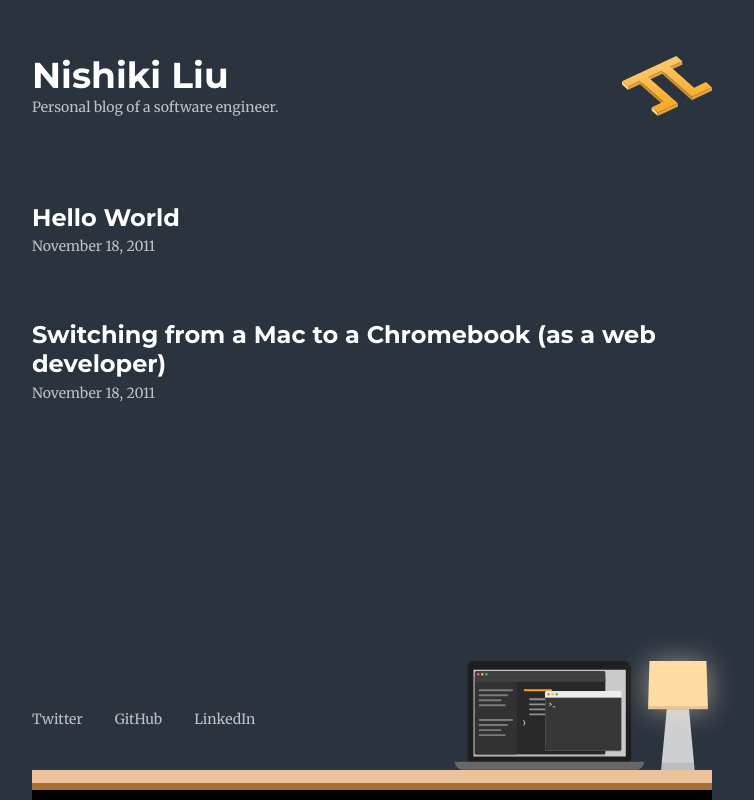
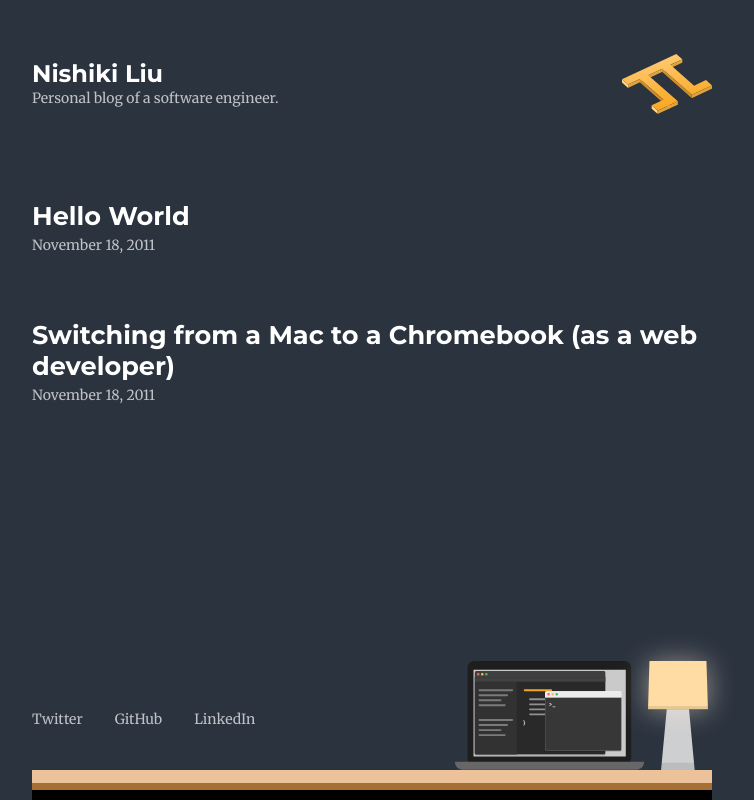
Before and after one commit to nshki/nshki.com, a Gatsby site: page / in a window 1280 px wide. Shown: the whole page, without its empty margins (268-1022 px from the left). Built offline with nearby package versions, Linux system fonts and the light colour scheme; Gatsby itself is replaced by a stand-in of ours.

Commit message:
Tweak styles for posts

```diff
--- a/src/components/Header/style.js
+++ b/src/components/Header/style.js
@@ -24,12 +24,11 @@ export const Container = styled.header`
 
 export const Title = styled.h1`
   margin: 0;
-  font-size: 2rem;
+  font-size: 1.5rem;
   line-height: 1.2;
 
   @media (min-width: 400px) {
     margin-top: 0;
-    font-size: 2.25rem;
   }
 
   a {
--- a/src/components/Post/index.js
+++ b/src/components/Post/index.js
@@ -1,19 +1,17 @@
 import React from 'react';
 import PropTypes from 'prop-types';
 import { Link } from 'gatsby';
-import { Info, Title, Misc, Content } from './style';
+import { Container, Title, Misc, Content } from './style';
 
 const Post = ({ title, date, content }) => (
-  <>
-    <Info>
-      <Title>
-        <Link to="/">{title}</Link>
-      </Title>
-      <Misc>{date}</Misc>
-    </Info>
+  <Container>
+    <Title large={!!content}>
+      <Link to="/">{title}</Link>
+    </Title>
+    <Misc>{date}</Misc>
 
     {content && <Content dangerouslySetInnerHTML={{ __html: content }} />}
-  </>
+  </Container>
 );
 
 Post.propTypes = {
--- a/src/components/Post/style.js
+++ b/src/components/Post/style.js
@@ -1,12 +1,12 @@
 import styled from 'styled-components';
 
-export const Info = styled.div`
+export const Container = styled.div`
   margin: 2rem 0;
 `;
 
 export const Title = styled.h2`
   margin: 0;
-  font-size: 1.5rem;
+  font-size: ${props => props.large ? '1.75rem' : '1.6rem'};
   line-height: 1.2;
 
   a {
@@ -19,4 +19,19 @@ export const Misc = styled.p`
   font-size: 0.875rem;
 `;
 
-export const Content = styled.div``;
+export const Content = styled.div`
+  line-height: 1.7;
+
+  p {
+    margin: 1.5em 0;
+
+    & + h1,
+    & + h2,
+    & + h3,
+    & + h4,
+    & + h5,
+    & + h6 {
+      margin-top: 3rem;
+    }
+  }
+`;
--- a/src/posts/mac-to-chromebook/index.md
+++ b/src/posts/mac-to-chromebook/index.md
@@ -60,14 +60,11 @@ Again, turns out there are several options, though in the end I found only one t
 
 I tested Cloud9 by using the free tier exclusively for a pull request on a volunteer project using a Rails & React.js stack. My main gripes with Cloud9 were:
 
-- _I had to implement a lot of workarounds in my development flow_
-  Servers wouldn’t run without specifying $C9_HOSTNAME everywhere, PostgreSQL databases on Cloud9 didn’t support unicode by default, and only ports 8080, 8081, and 8082 were open.
+- _I had to implement a lot of workarounds in my development flow_. Servers wouldn’t run without specifying $C9_HOSTNAME everywhere, PostgreSQL databases on Cloud9 didn’t support unicode by default, and only ports 8080, 8081, and 8082 were open.
 
-- _It’s not very customizable_
-It ships with a classic and flat theme, but both pale in comparison to modern editors like Visual Studio Code or Atom.
+- _It’s not very customizable_. It ships with a classic and flat theme, but both pale in comparison to modern editors like Visual Studio Code or Atom.
 
-- _Its future seemed unclear_
-It recently got acquired by Amazon, its favicon is still not Retina-ready in 2017, and its blog is not very active.
+- _Its future seemed unclear_. It recently got acquired by Amazon, its favicon is still not Retina-ready in 2017, and its blog is not very active.
 
 Although I _could_ live with these issues, I didn’t want to have to sacrifice my development experience just so I could own a new and shiny Pixelbook.
 
```
